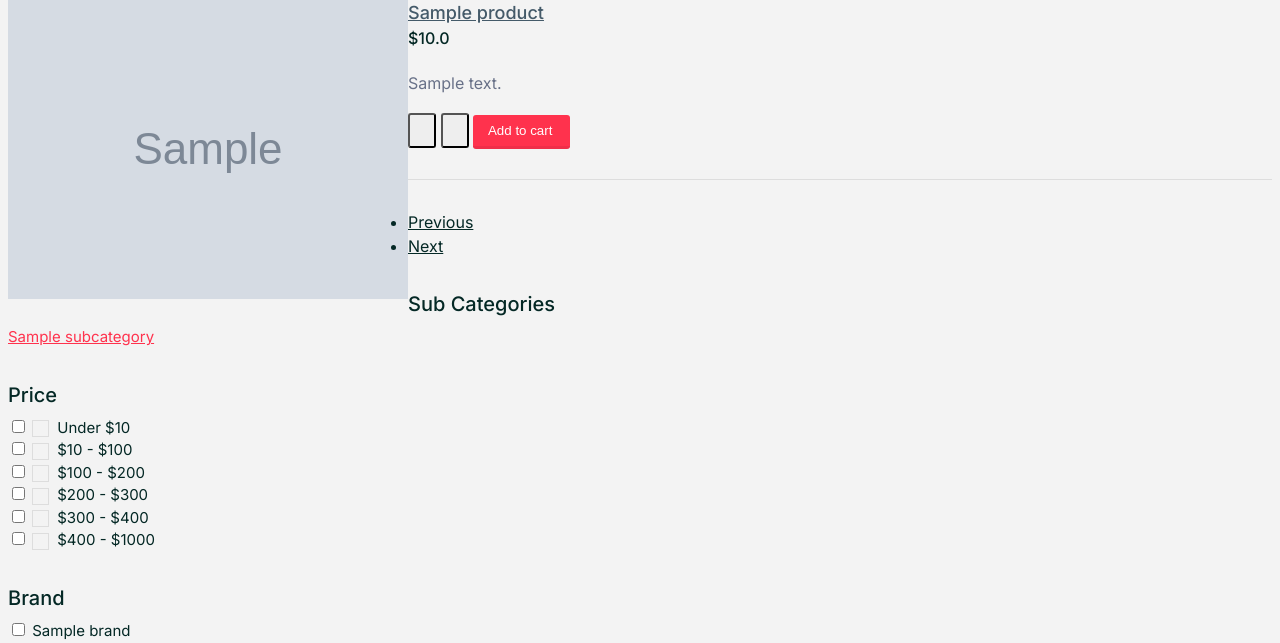
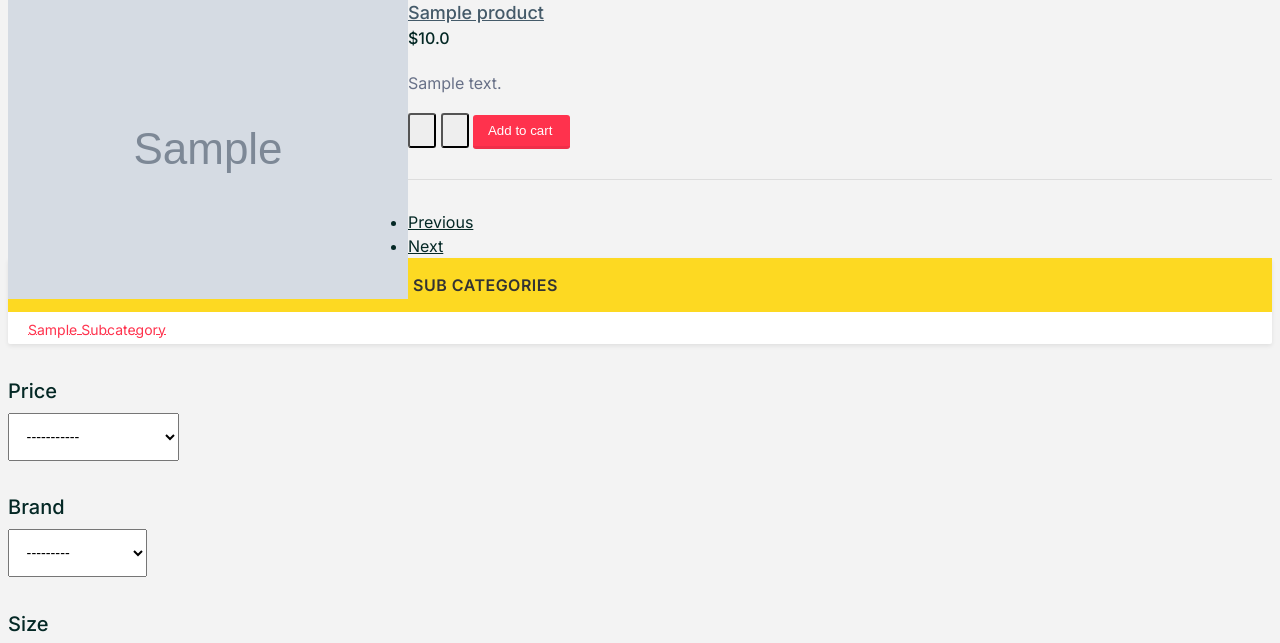
Before and after one commit to MahmudulHassan5809/Ecommerce-Django, a Django app: a page that uses templates/partials/_css.html in a window 1280 px wide. Shown: the part 4930-5573 px from the top of the page. Run offline with Django 3.2, Linux system fonts and the light colour scheme; tables that the repository leaves empty hold one stand-in row (values such as "Sample post"); grey boxes marked "Sample" are stand-in pictures; some libraries are stand-ins or nearby versions.

Commit message:
filter form added

```diff
--- a/ecom/forms.py
+++ b/ecom/forms.py
@@ -4,15 +4,17 @@
 from .models import Product, ProductImage, Brand
 
 
+SIZE_CHOICES = (
+    ('0', 'XS'),
+    ('1', 'Small'),
+    ('2', 'Medium'),
+    ('3', 'Large'),
+    ('4', 'XL'),
+    ('5', 'XXL'),
+)
+
+
 class ProductForm(forms.ModelForm):
-    SIZE_CHOICES = (
-        ('0', 'XS'),
-        ('1', 'Small'),
-        ('2', 'Medium'),
-        ('3', 'Large'),
-        ('4', 'XL'),
-        ('5', 'XXL'),
-    )
     size = forms.MultipleChoiceField(
         choices=SIZE_CHOICES, widget=forms.SelectMultiple, required=False)
 
@@ -22,8 +24,7 @@
 
 
 class BrandForm(forms.ModelForm):
-    name = forms.ModelMultipleChoiceField(
-        label="Brand Name", widget=forms.CheckboxSelectMultiple, queryset=Brand.objects.all())
+    name = forms.ModelChoiceField(label="", queryset=Brand.objects.all())
 
     class Meta:
         model = Brand
@@ -31,4 +32,21 @@
 
     def __init__(self, *args, **kwargs):
         super(BrandForm, self).__init__(*args, **kwargs)
-        self.fields['name'].label = ''
+        self.fields['name'].label_classes = ('custom-control-label', )
+        # self.fields['name'].label = ''
+
+
+class PriceRangeForm(forms.Form):
+    PRICE_CHOICES = (
+        ('0', '-----------'),
+        ('1', 'Up To 500'),
+        ('2', 'Up To 1000'),
+        ('3', 'Up To 5000'),
+        ('4', 'Greater Than 5000'),
+    )
+
+    price_range = forms.ChoiceField(label="", choices=PRICE_CHOICES)
+
+
+class SizeChoiceForm(forms.Form):
+    size = forms.ChoiceField(widget=forms.RadioSelect(), choices=SIZE_CHOICES)
--- a/ecom/views.py
+++ b/ecom/views.py
@@ -5,7 +5,7 @@
 import urllib.parse
 from django.core.paginator import Paginator, EmptyPage, PageNotAnInteger
 from .models import LeadSection, Product, Category, Brand
-from .forms import BrandForm
+from .forms import BrandForm, PriceRangeForm, SizeChoiceForm
 from django.views import View, generic
 # Create your views here.
 
@@ -68,11 +68,17 @@
 
         brand_form = BrandForm()
 
+        price_range = PriceRangeForm()
+
+        size_form = SizeChoiceForm()
+
         context = {
             'title': category_obj.name.title(),
             'category_obj': category_obj,
             'products': products,
-            'brand_form': brand_form
+            'brand_form': brand_form,
+            'price_range': price_range,
+            'size_form': size_form
         }
 
         return render(request, 'ecom/category_products.html', context)
--- a/myproject/settings.py
+++ b/myproject/settings.py
@@ -157,10 +157,6 @@
 }
 
 
-MEDIA_ROOT = os.path.join(BASE_DIR, 'media')
-MEDIA_URL = '/media/'
-
-
 MESSAGE_TAGS = {
     messages.ERROR: 'danger',
 }
--- /dev/null
+++ b/myproject/static/css/custom.css
@@ -0,0 +1,24 @@
+.form-check-label{
+    width: 20px;
+    height: 20px !important;
+    border-radius: 100%;
+    padding: 0 !important;
+    font-weight: bold;
+}
+
+
+.category_list {
+    background: antiquewhite;
+    border-bottom: 1px solid turquoise;
+    padding: 5px;
+}
+
+.category_list:hover {
+    background: #efe8ef;
+    border-bottom: 1px solid turquoise;
+    padding: 5px;
+}
+
+.list-inline label{
+    background-color: #ff324d !important;
+}
--- a/templates/ecom/category_products.html
+++ b/templates/ecom/category_products.html
@@ -1,5 +1,6 @@
 {% extends 'auth_base.html' %}
 
+{% load static %}
 {% load crispy_forms_tags %}
 
 {% block title %}
@@ -77,86 +78,48 @@
                     {% include 'partials/ecom/_pagination.html' %}
                 </div>
                 <div class="col-lg-3 col-md-12 sidebar mt-8 mt-lg-0">
-        <div>
-          <div class="widget widget-categories mb-4 border rounded p-4">
-            <h5 class="widget-title mb-3">Sub Categories</h5>
 
-              <div class="card border-0 mb-2">
-                <div class="card-body text-muted">
-                    <ul class="list-unstyled">
+                <div class="widget widget-categories mb-4 border rounded p-0">
+                  <div class="categories_wrap">
+                      <div class="head"><i class="las la-bars"></i> Sub Categories</div>
+                      <div id="navCatContent" class="nav_cat navbar">
+                        <ul>
                           {% for sub_cat in category_obj.subcategories.all %}
-                        <li> <a href="#">{{sub_cat.name}}</a></li>
+                            <li><a class="dropdown-item nav-link nav_item" href=""><span>{{sub_cat.name}}</span></a></li>
                           {% endfor %}
                         </ul>
                       </div>
+                  </div>
 
-              </div>
                  </div>
                  <div class="widget widget-brand mb-4 border rounded p-4">
                   <h5 class="widget-title mb-3">Price</h5>
-           <div class="custom-control custom-checkbox mb-2">
-              <input type="checkbox" class="custom-control-input" id="priceCheck1">
-              <label class="custom-control-label" for="priceCheck1">Under $10</label>
-            </div>
-            <div class="custom-control custom-checkbox mb-2">
-              <input type="checkbox" class="custom-control-input" id="priceCheck1">
-              <label class="custom-control-label" for="priceCheck1">$10 - $100</label>
-            </div>
-            <div class="custom-control custom-checkbox mb-2">
-              <input type="checkbox" class="custom-control-input" id="priceCheck2">
-              <label class="custom-control-label" for="priceCheck2">$100 - $200</label>
-            </div>
-            <div class="custom-control custom-checkbox mb-2">
-              <input type="checkbox" class="custom-control-input" id="priceCheck3">
-              <label class="custom-control-label" for="priceCheck3">$200 - $300</label>
-            </div>
-            <div class="custom-control custom-checkbox mb-2">
-              <input type="checkbox" class="custom-control-input" id="priceCheck4">
-              <label class="custom-control-label" for="priceCheck4">$300 - $400</label>
-            </div>
-            <div class="custom-control custom-checkbox mb-2">
-              <input type="checkbox" class="custom-control-input" id="priceCheck5">
-              <label class="custom-control-label" for="priceCheck5">$400 - $1000</label>
+                  <div class="custom-control custom-checkbox mb-2 pl-0">
+                      {{price_range|crispy}}
                   </div>
                 </div>
                 <div class="widget widget-brand mb-4 border rounded p-4">
                   <h5 class="widget-title mb-3">Brand</h5>
-            <div class="custom-control custom-checkbox mb-2">
+
+                  <div class="custom-control custom-checkbox mb-2 pl-0">
                       {{brand_form|crispy}}
                   </div>
+
                 </div>
                 <div class="widget widget-size mb-4 border rounded p-4">
                   <h5 class="widget-title mb-3">Size</h5>
                   <ul class="list-inline clearfix">
+                    {% for choice in size_form.size %}
                     <li>
-                <input name="sc" id="xs-size" type="radio">
-                <label for="xs-size">XS</label>
+                      {{ choice }}
                     </li>
-              <li>
-                <input name="sc" id="s-size" type="radio">
-                <label for="s-size">S</label>
-              </li>
-              <li>
-                <input name="sc" id="m-size" checked="" type="radio">
-                <label for="m-size">M</label>
-              </li>
-              <li>
-                <input name="sc" id="l-size" type="radio">
-                <label for="l-size">L</label>
-              </li>
-              <li>
-                <input name="sc" id="xl-size" type="radio">
-                <label for="xl-size">XL</label>
-              </li>
-
-
-
+                    {% endfor %}
                   </ul>
                 </div>
                 <div class="widget mb-4">
                 <div class="position-relative rounded overflow-hidden">
                   <!-- Background -->
-            <img class="img-fluid hover-zoom" src="assets/images/product-ad/side-banner.jpg" alt="">
+                  <img class="img-fluid hover-zoom" src="{% static 'images/product-ad/side-banner.jpg' %}" alt="">
                   <!-- Body -->
                   <div class="position-absolute top-50 pl-5 side-banner">
                     <h6 class="text-dark">Todays Deals</h6>
--- a/templates/partials/_css.html
+++ b/templates/partials/_css.html
@@ -2,3 +2,4 @@
 
 <link href="{% static 'css/theme-plugin.css' %}" rel="stylesheet" />
 <link href="{% static 'css/theme.min.css' %}" rel="stylesheet" />
+<link href="{% static 'css/custom.css' %}" rel="stylesheet" />
```
Also changed, not shown: templates/partials/ecom/_header.html (+6 -3 lines). Lines whose indentation alone changed are shown as unchanged.
